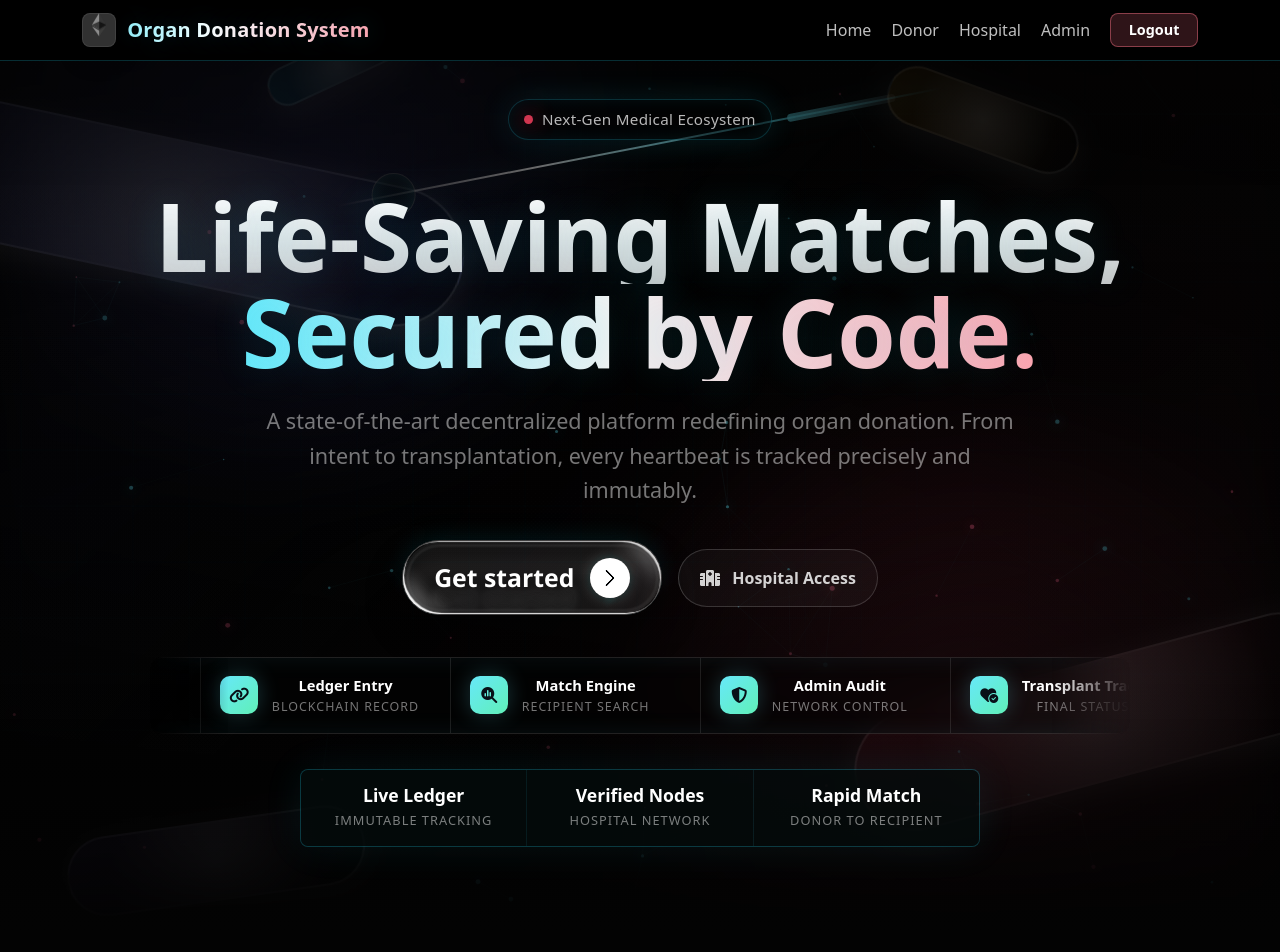
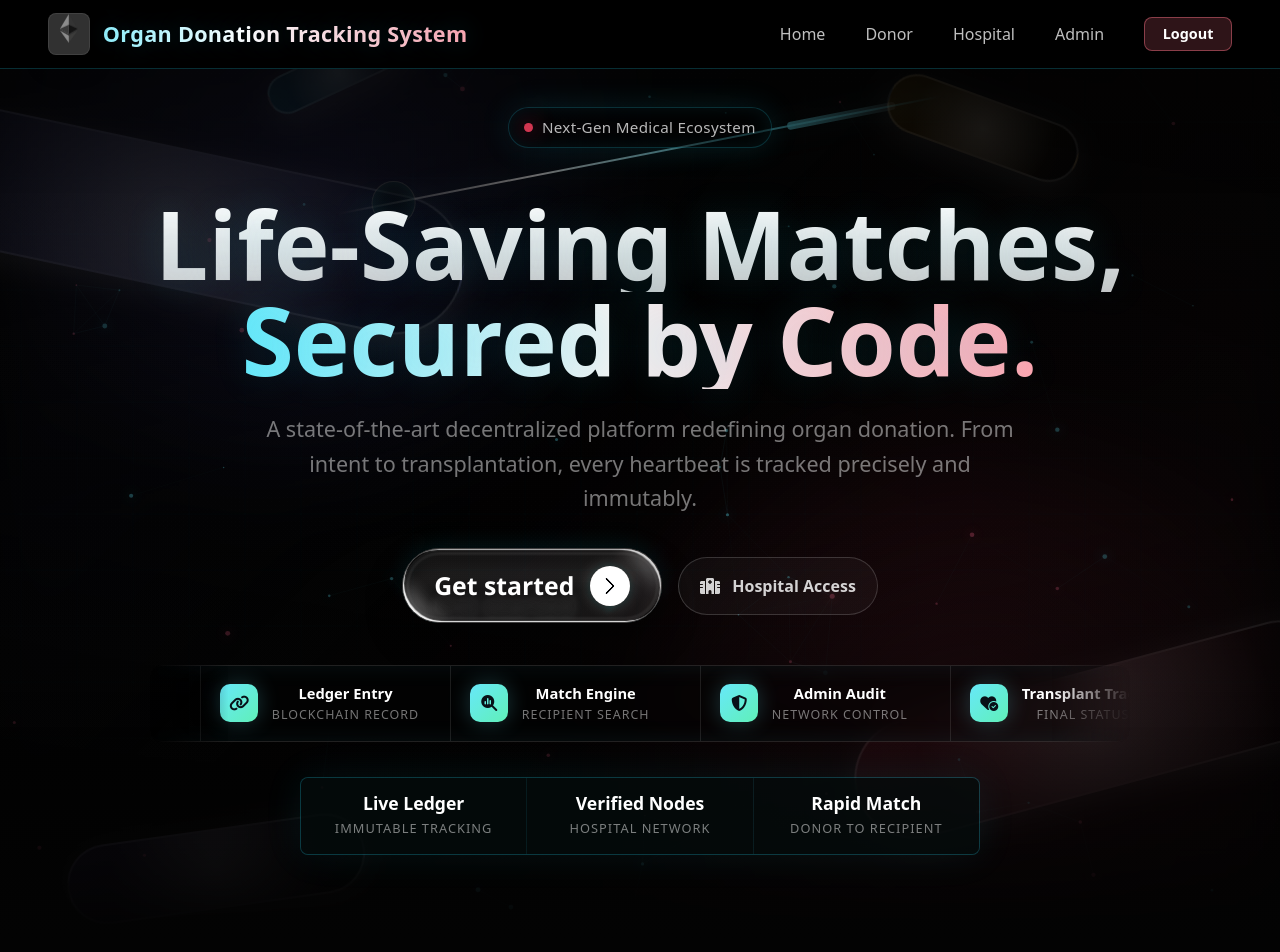
Before and after one commit to sravanakkaladevi/AN-APPLICATION-FOR-TRACKING-ORGAN-DONATION-IN-HOSPITALS-USING-BLOCKCHAIN, a Django app: page / in a window 1280 px wide. Shown: the top 952 px of the page. Run offline with Django 4.2, Linux system fonts and the light colour scheme; a user stored in the database is signed in; data comes from the database, SQL or seed files in the repository; some libraries are stand-ins or nearby versions.

Commit message:
docs: update project structure in README and polish navbar UI

```diff
--- a/frontend/templates/core/base.html
+++ b/frontend/templates/core/base.html
@@ -73,18 +73,19 @@
         .app-navbar .navbar-brand {
             display: inline-flex;
             align-items: center;
-            gap: 0.7rem;
-            letter-spacing: 0.2px;
+            gap: 0.8rem;
+            letter-spacing: 0.3px;
             background: linear-gradient(90deg, #67e8f9, #ffffff 45%, #fda4af);
             background-clip: text;
             -webkit-background-clip: text;
             color: transparent !important;
-            font-weight: 800;
+            font-weight: 850;
+            font-size: 1.35rem;
         }
 
         .project-logo-mark {
-            width: 34px;
-            height: 34px;
+            width: 42px;
+            height: 42px;
             display: inline-flex;
             align-items: center;
             justify-content: center;
@@ -839,7 +840,7 @@
 <body>
     <!-- Navbar -->
     <nav class="app-navbar navbar navbar-dark navbar-expand-lg sticky-top">
-        <div class="container">
+        <div class="container-fluid px-lg-5">
             <a class="navbar-brand" href="{% url 'home' %}">
                 <span class="project-logo-mark" aria-hidden="true">
                     <svg class="project-logo-svg" xmlns="http://www.w3.org/2000/svg" viewBox="0 0 784.37 1277.39">
@@ -851,7 +852,7 @@
                         <polygon fill="#393939" points="0,650.54 392.07,882.29 392.07,472.33"></polygon>
                     </svg>
                 </span>
-                <span>Organ Donation System</span>
+                <span>Organ Donation Tracking System    </span>
             </a>
 
             <button class="navbar-toggler" type="button" data-bs-toggle="collapse" data-bs-target="#mainNavbar" aria-controls="mainNavbar" aria-expanded="false" aria-label="Toggle navigation">
@@ -859,7 +860,7 @@
             </button>
 
             <div class="collapse navbar-collapse" id="mainNavbar">
-                <ul class="navbar-nav ms-auto align-items-lg-center gap-lg-1">
+                <ul class="navbar-nav ms-auto align-items-lg-center gap-lg-4">
                     <li class="nav-item">
                         <a class="nav-link ui-action" href="{% url 'home' %}">Home</a>
                     </li>
```
Also changed, not shown: README.md, 1 other file.
